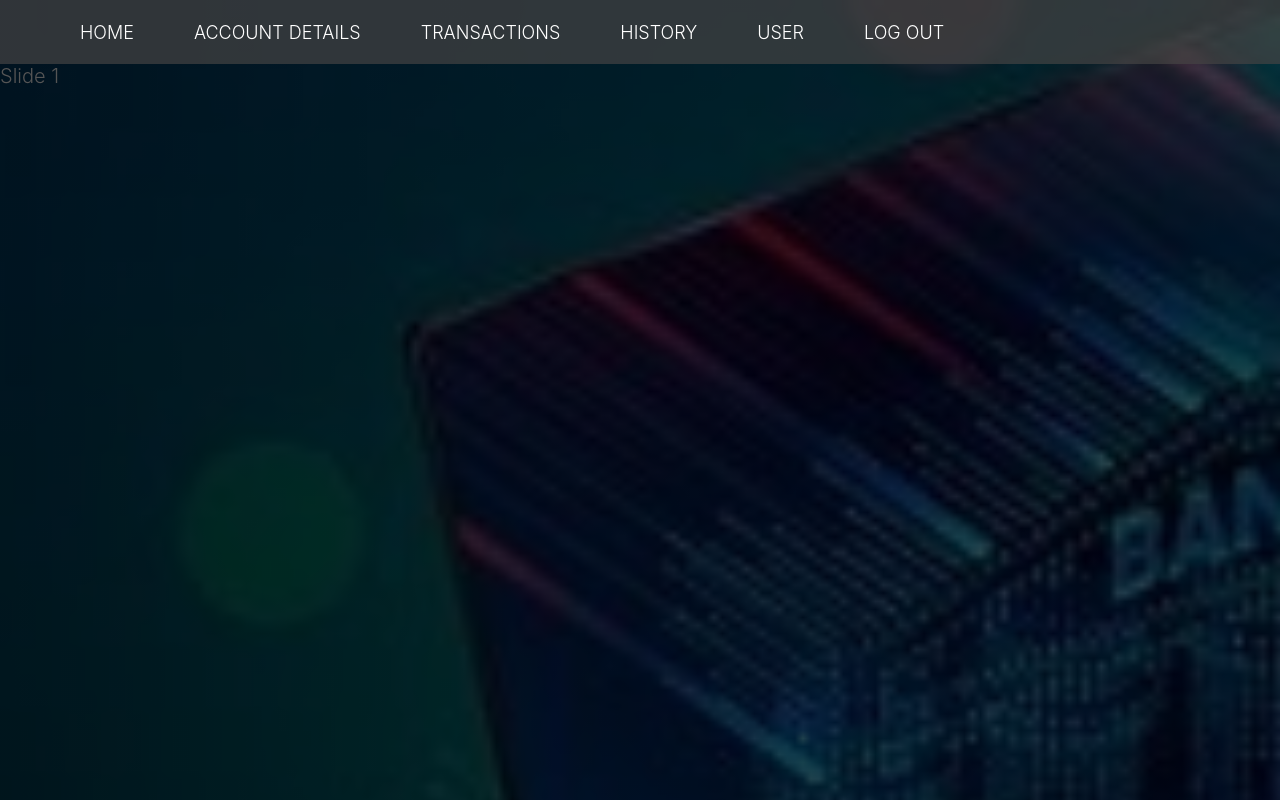
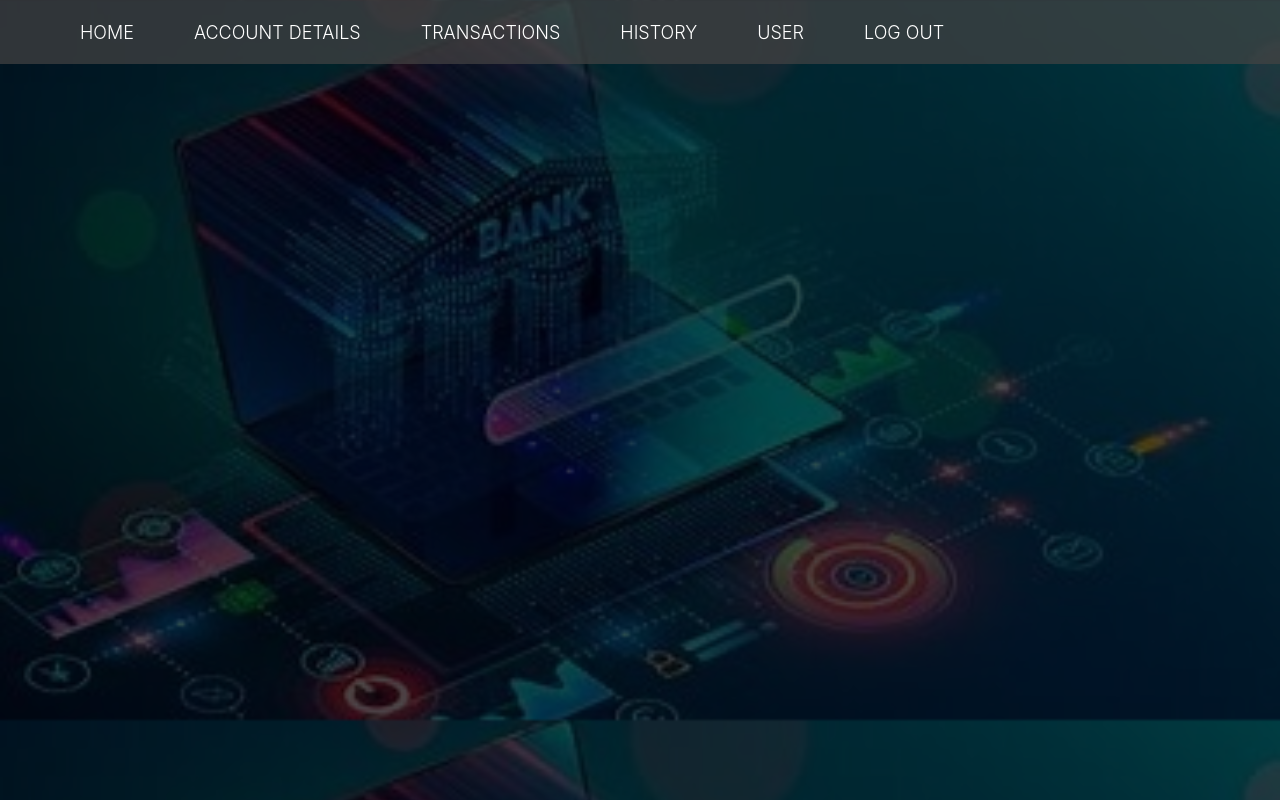
Before and after one commit to ChinmayJDA/BankFrontend, a React (Create React App) app: page /dashboard in a window 1280 px wide. Shown: the top 800 px of the page. Built offline with nearby package versions, Linux system fonts and the light colour scheme; sample sign-in values are in the browser's storage.

Commit message:
dashboard components

```diff
--- a/src/components/dashboard/dashboard.js
+++ b/src/components/dashboard/dashboard.js
@@ -2,7 +2,7 @@
 import React from 'react';
 import { Link } from 'react-router-dom';
 import '../../assets/css/dashboard.css';
-import Carousel from './Carousel.js';
+// import Carousel from './Carousel.js';
 import { useNavigate } from 'react-router-dom';
 import Navbar from './navbar.js'
 const Dashboard = (props) => {
@@ -15,7 +15,7 @@ const Dashboard = (props) => {
   return (
     <div className="dashboard">
       <Navbar showAlert={props.showAlert} />
-      <Carousel />
+      {/* <Carousel /> */}
       {/* Your dashboard content goes here */}
     </div>
   );
```
